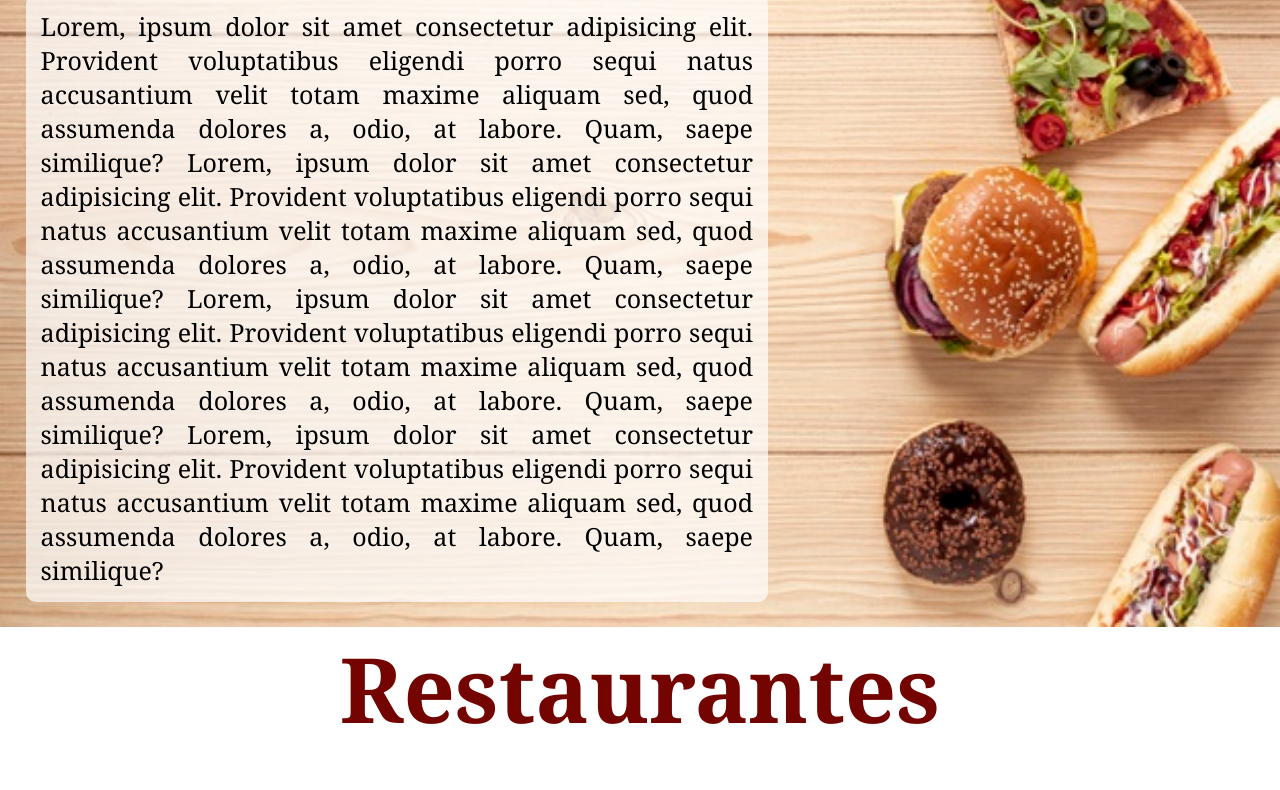
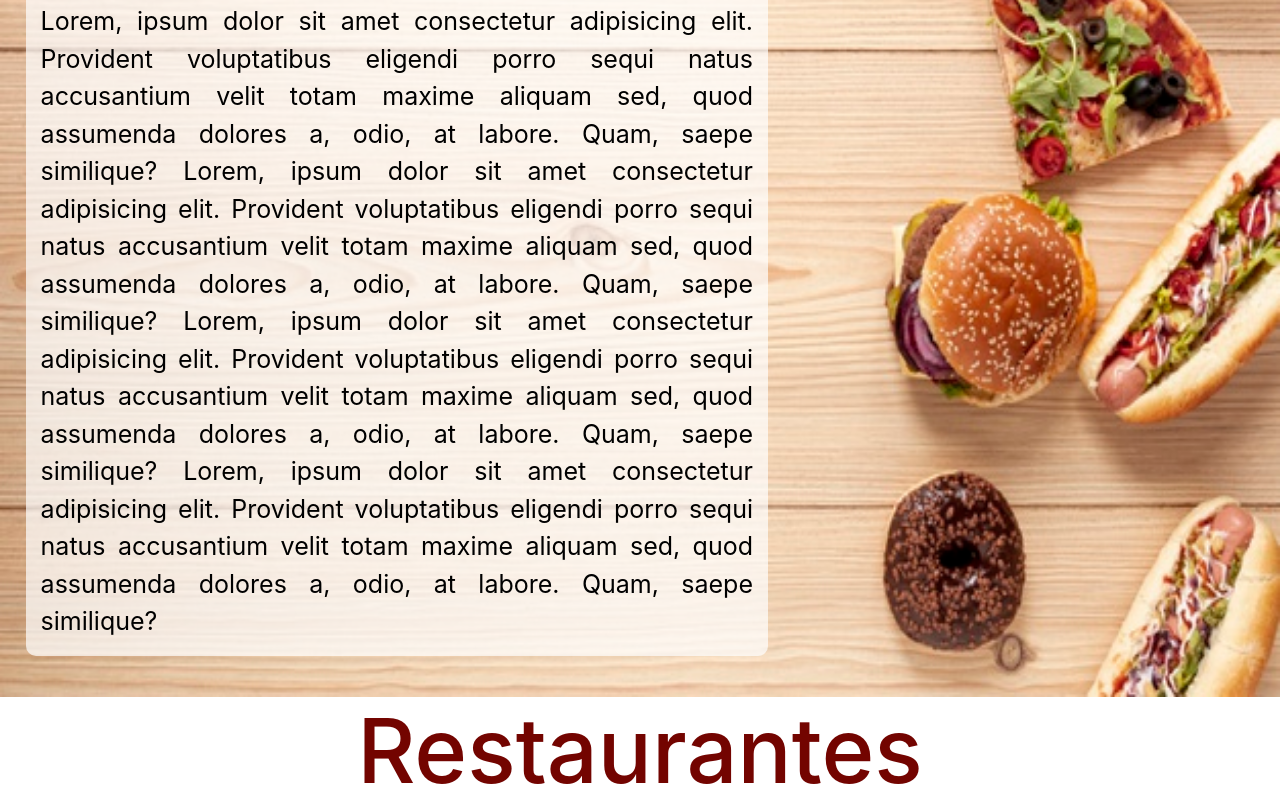
Before and after one commit to 3lCR3P3R/GlobHack-Pitanza, a plain HTML site: page index.html in a window 1280 px wide. Shown: the part 522-1312 px from the top of the page. Drawn offline with Linux system fonts and the light colour scheme.

Commit message:
Update index.html

```diff
--- a/index.html
+++ b/index.html
@@ -6,6 +6,7 @@
     <meta name="viewport" content="width=device-width, initial-scale=1.0">
     <title>Pitanza</title>
     <link rel="stylesheet" href="FrontEnd/CSS/style.css">
+    <link rel="stylesheet" href="FrontEnd/CSS/bootstrap.min.css">
     <script src="FrontEnd/JQUERY/jquery-1.8.1.min.js"></script>
     <script src="FrontEnd/JS/index.js"></script>
 </head>
```
